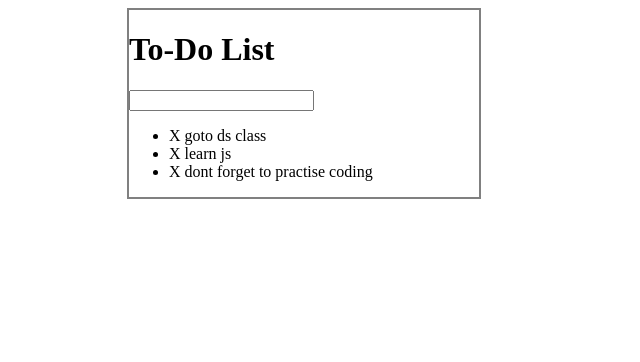
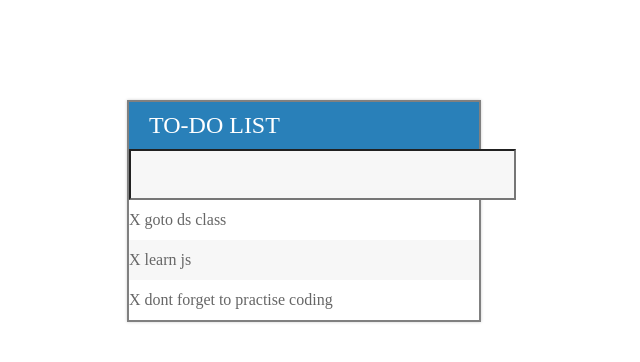
Before and after one commit to koushikmediga/To-Do-list-app, a PHP site: page / in a window 1280 px wide. Shown: the top 362 px of the page, without its empty margins (336-976 px from the left). Run offline with PHP 8.4, Linux system fonts and the light colour scheme.

Commit message:
added styles to look goog

```diff
--- a/assets/css/todos.css
+++ b/assets/css/todos.css
@@ -1,7 +1,18 @@
+h1{
+	background-color:#2980b9;
+	color: white;
+	margin:0;
+	padding: 10px 20px;
+	text-transform: uppercase;
+	font-size: 24px;
+	font-weight: normal;
+}
+
 #container{
 	width: 350px;
-	margin: 0 auto;
+	margin: 100px auto;
 	border: 2px solid gray ;
+	box-shadow: 0 0 3px rgba(0,0,0,0.2);
 }
 
 .completed{
@@ -9,3 +20,28 @@
 	text-decoration: line-through;
 
 }
+
+ul{
+	list-style: none;
+	margin: 0;
+	padding: 0;
+}
+
+li{
+	background-color: white;
+	height: 40px;
+	line-height: 40px;
+	color: #666;
+
+}
+
+li:nth-child(2n){
+	background-color: #f7f7f7;
+}
+
+input{
+	font-size: 18px;
+	background-color: #f7f7f7;
+	width: 100%;
+	padding: 13px 13px 13px 20px;
+}
```
